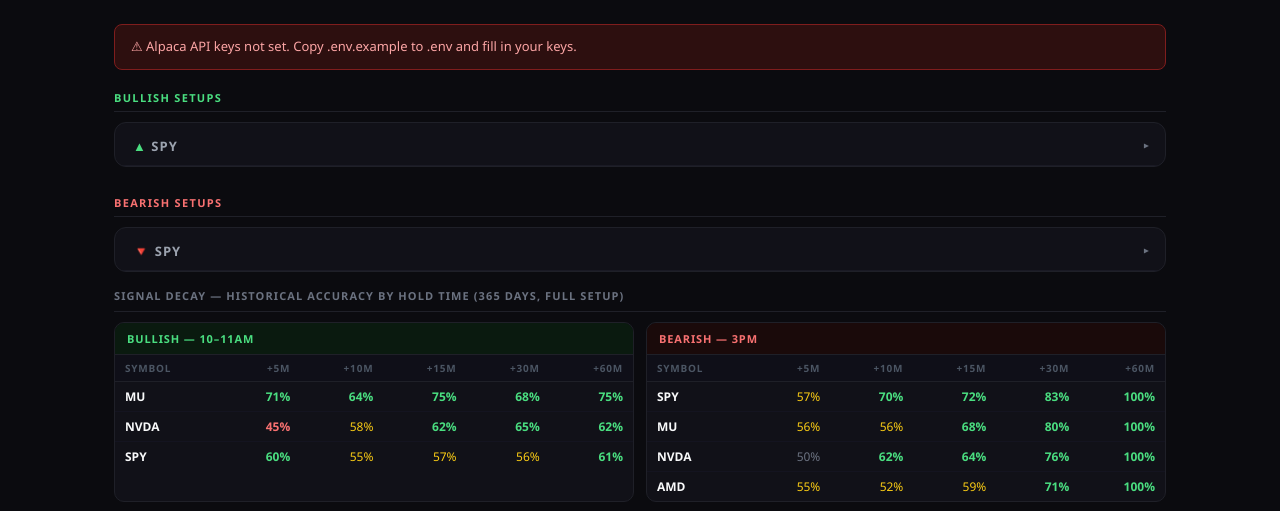
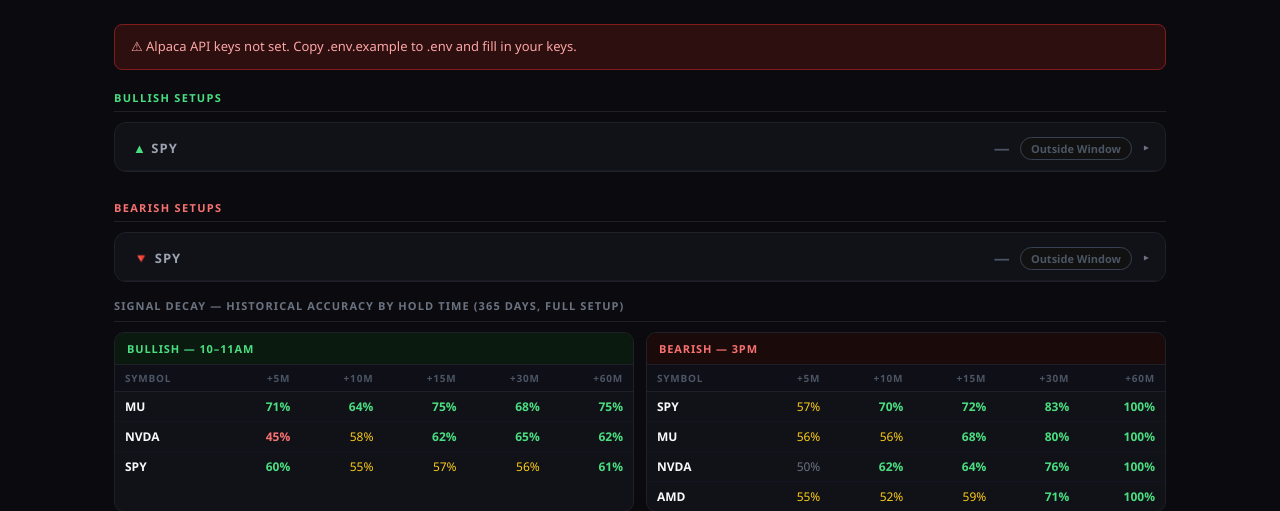
Before and after one commit to mrushjr21-blip/spy-grader, a Flask app: page / in a window 1280 px wide. Shown: the part 55-566 px from the top of the page. Run offline with Flask 3, Linux system fonts and the light colour scheme.

Commit message:
Always show score and window badge in collapsed card headers

```diff
--- a/templates/index.html
+++ b/templates/index.html
@@ -439,7 +439,6 @@
   .card-header { cursor: pointer; user-select: none; }
   .card-head-right { display: flex; align-items: center; gap: 10px; flex-shrink: 0; }
   .head-meta { display: flex; align-items: center; gap: 10px; }
-  .card.collapsed .head-meta { display: none; }
   .head-score { font-size: 16px; font-weight: 700; font-variant-numeric: tabular-nums; }
   .card-chevron { font-size: 10px; color: #6b7280; transition: transform 0.15s ease; }
   .card.collapsed .card-chevron { transform: rotate(-90deg); }
```
